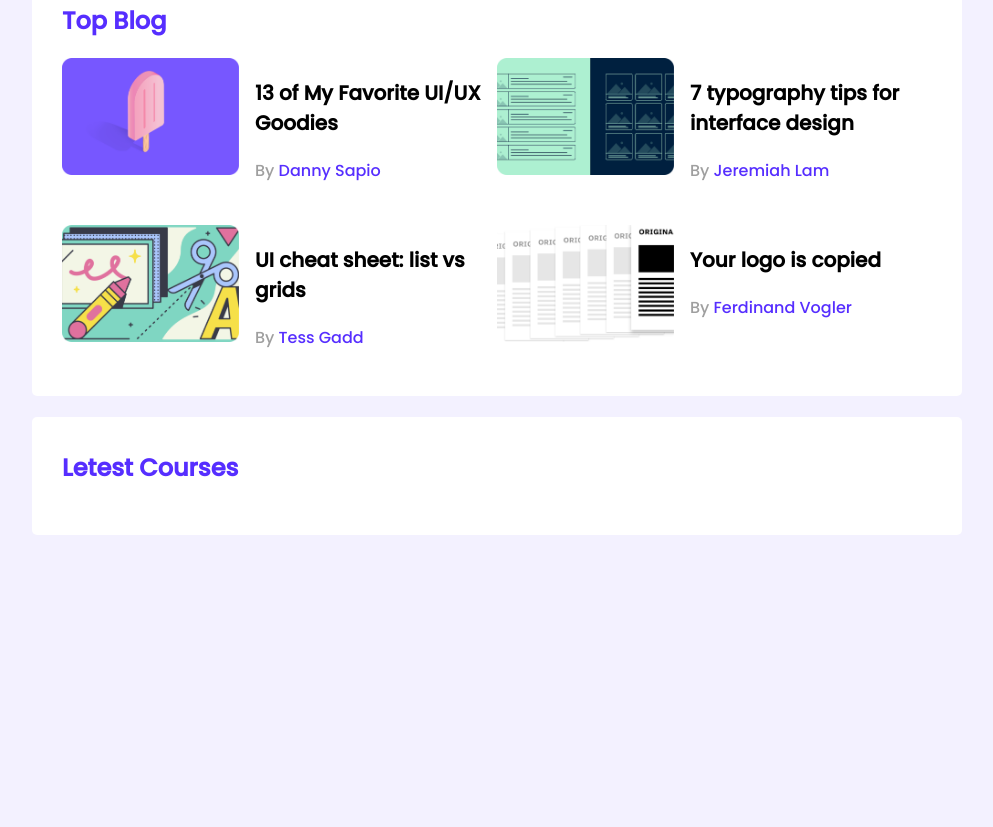
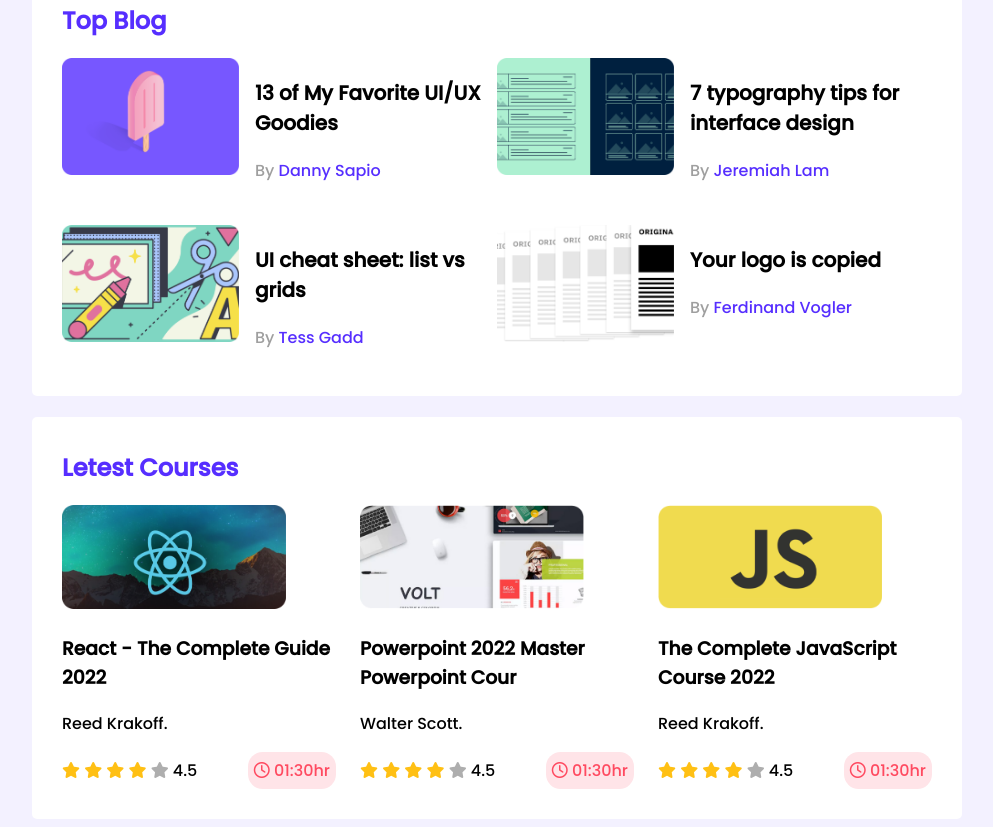
Before and after one commit to xsupto/leader-board, a plain HTML site: page index.html in a window 1280 px wide. Shown: the part 328-1155 px from the top of the page, without its empty margins (143-1136 px from the left). Before the commit the page ends 871 px from the top, so only its background shows below. Drawn offline with Linux system fonts and the light colour scheme.

```diff
--- a/css/style.css
+++ b/css/style.css
@@ -104,3 +104,44 @@ hr{
    font-size: 16px;
    color: #562EFF;
  }
+
+ /*-------------------
+    coureses style
+ --------------------*/
+.courses{
+  display: grid;
+  grid-template-columns: repeat(3, 1fr);
+  grid-column-gap: 24px;
+}
+
+.coures-info{
+  display: flex;
+  align-items: center;
+  justify-content: space-between;
+}
+
+ .course img{
+  width: 224px;
+  height: 104px;
+ }
+
+ .course-details{
+
+ }
+.fa-star{
+  font: size 12px; ;
+}
+
+ .fa-star.filled{
+color: #FFC014 ;
+ }
+ .fa-star.empty{
+   color: #AEAEAE;
+ }
+
+ .coures-duration{
+   background-color: #FFE4E8;
+   border-radius: 14.6913px;
+padding: 6px;
+color: #FF4A60;;
+ }
--- a/index.html
+++ b/index.html
@@ -5,7 +5,9 @@
     <meta charset="UTF-8">
     <meta http-equiv="X-UA-Compatible" content="IE=edge">
     <meta name="viewport" content="width=device-width, initial-scale=1.0">
-    <title>Document</title>
+    <title>Leader Board</title>
+    <!-- font awesome  -->
+    <script src="https://kit.fontawesome.com/6c89cdc48a.js" crossorigin="anonymous"></script>
     <!-- Style Sheet -->
     <link rel="stylesheet" href="css/style.css">
 </head>
@@ -121,10 +123,103 @@
 
 
         </section>
+
         <!-- Letest Courses -->
+
         <section class="container">
             <h2 class="section-titel">Letest Courses</h2>
 
+            <div class="courses">
+                <div class="course">
+                    <div class="course-banner">
+                        <img src="images/courses/course-1.png" alt="">
+                    </div>
+                    <div class="course-details">
+                        <h3 class="course-titel">
+                            React - The Complete Guide 2022
+                        </h3>
+                        <p class="course-author">
+                            Reed Krakoff.
+                        </p>
+
+                        <div class="coures-info">
+                            <div><i class="fas fa-star filled "></i>
+                                <i class="fas fa-star filled "></i>
+                                <i class="fas fa-star filled "></i>
+                                <i class="fas fa-star filled "></i>
+                                <i class="fas fa-star empty"></i>
+
+                                <span>4.5</span>
+                            </div>
+                            <div class="coures-duration">
+                                <i class="far fa-clock"></i>
+                                01:30hr
+                            </div>
+                        </div>
+
+                    </div>
+                </div>
+                <div class="course">
+                    <div class="course-banner">
+                        <img src="images/courses/course-2.png" alt="">
+                    </div>
+                    <div class="course-details">
+                        <h3 class="course-titel">
+                            Powerpoint 2022 Master Powerpoint Cour
+                        </h3>
+                        <p class="course-author">
+                            Walter Scott.
+                        </p>
+
+                        <div class="coures-info">
+                            <div><i class="fas fa-star filled "></i>
+                                <i class="fas fa-star filled "></i>
+                                <i class="fas fa-star filled "></i>
+                                <i class="fas fa-star filled "></i>
+                                <i class="fas fa-star empty"></i>
+
+                                <span>4.5</span>
+                            </div>
+                            <div class="coures-duration">
+                                <i class="far fa-clock"></i>
+                                01:30hr
+                            </div>
+                        </div>
+
+                    </div>
+                </div>
+                <div class="course">
+                    <div class="course-banner">
+                        <img src="images/courses/course-3.png" alt="">
+                    </div>
+                    <div class="course-details">
+                        <h3 class="course-titel">
+                            The Complete JavaScript Course 2022
+                        </h3>
+                        <p class="course-author">
+                            Reed Krakoff.
+                        </p>
+
+                        <div class="coures-info">
+                            <div><i class="fas fa-star filled "></i>
+                                <i class="fas fa-star filled "></i>
+                                <i class="fas fa-star filled "></i>
+                                <i class="fas fa-star filled "></i>
+                                <i class="fas fa-star empty"></i>
+
+                                <span>4.5</span>
+                            </div>
+                            <div class="coures-duration">
+                                <i class="far fa-clock"></i>
+                                01:30hr
+                            </div>
+                        </div>
+
+                    </div>
+                </div>
+
+
+            </div>
 
 
         </section>
```
